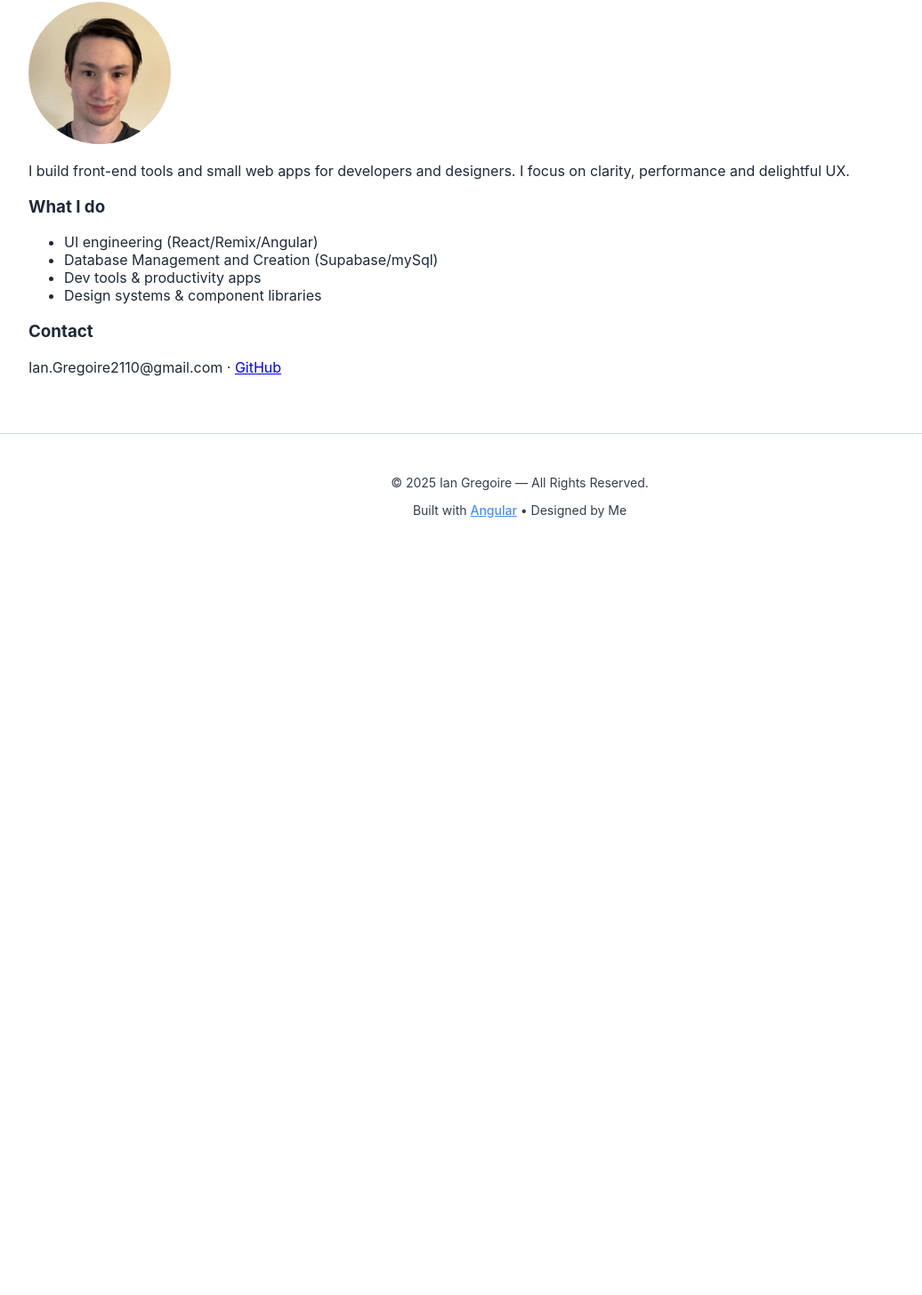
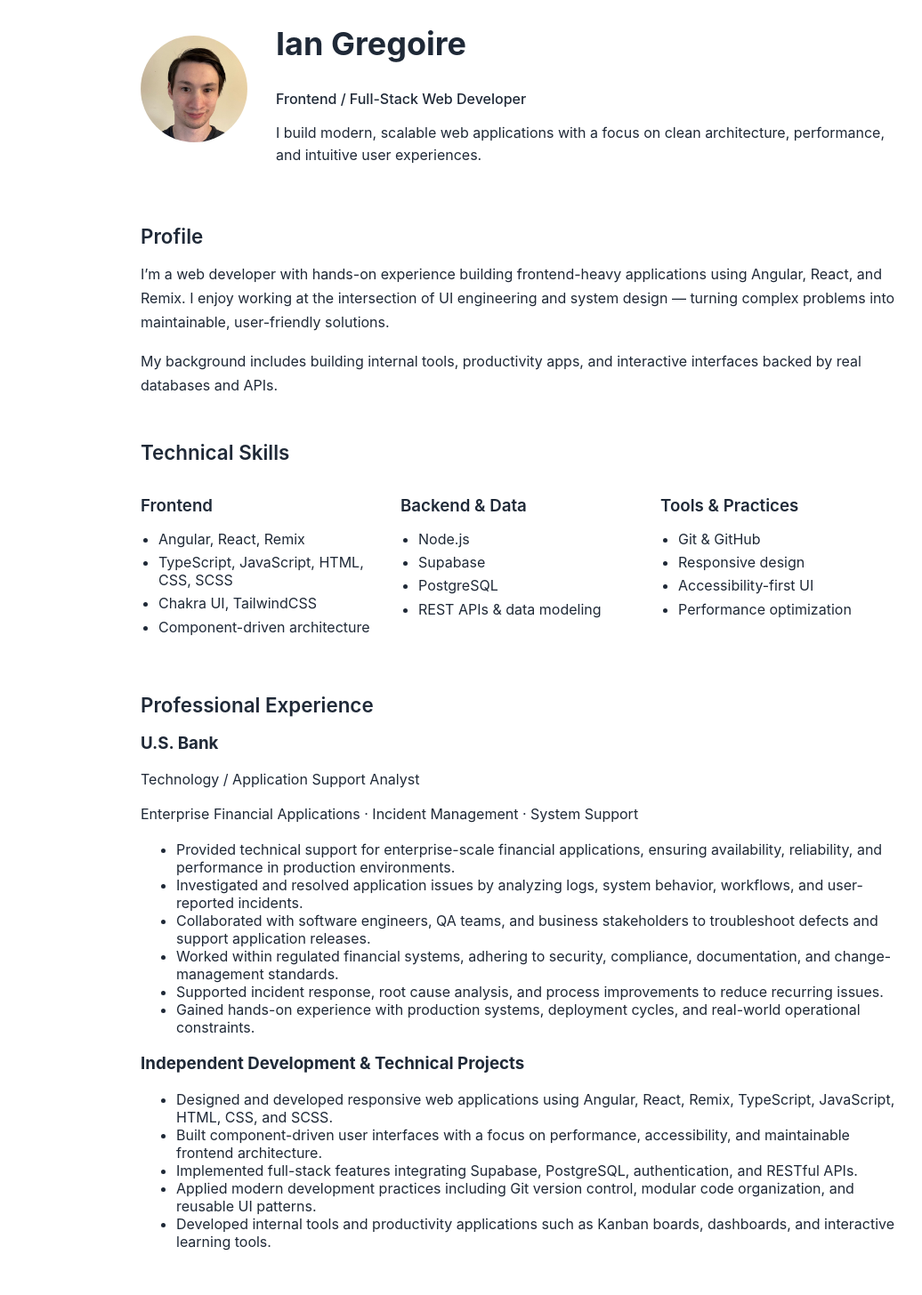
Before and after one commit to IanGregoire/Angular-Portfolio, an Angular app: page /about in a window 1280 px wide. Shown: the part 199-1655 px from the top of the page at 89% size, without its empty margins (56-1092 px from the left). Before the commit the page ends 827 px from the top, so only its background shows below. Built offline with nearby package versions, Linux system fonts and the light colour scheme.

Commit message:
Feat: Turn about me content into resume-esque style

```diff
--- a/src/app/pages/about/about.component.html
+++ b/src/app/pages/about/about.component.html
@@ -1,28 +1,172 @@
-<section class="container py-12 max-w-3xl">
-  <h2 class="text-2xl font-bold mb-4">About Me</h2>
+<section class="about-container fade-in">
+  <!-- Header -->
+  <header class="about-header">
+    <img
+      class="avatar"
+      src="./assets/avatar.jpg"
+      alt="Ian Gregoire"
+    />
 
-  <div class="grid gap-6 md:grid-cols-3">
-    <div class="md:col-span-1">
-      <img src="./assets/avatar.jpg" alt="Ian Gregoire" />
+    <div>
+      <h1>Ian Gregoire</h1>
+      <p class="role">Frontend / Full-Stack Web Developer</p>
+      <p class="summary">
+        I build modern, scalable web applications with a focus on clean
+        architecture, performance, and intuitive user experiences.
+      </p>
+    </div>
+  </header>
+
+  <!-- Profile -->
+  <section class="about-section">
+    <h2>Profile</h2>
+    <p>
+      I’m a web developer with hands-on experience building frontend-heavy
+      applications using Angular, React, and Remix. I enjoy working at the
+      intersection of UI engineering and system design — turning complex
+      problems into maintainable, user-friendly solutions.
+    </p>
+    <p>
+      My background includes building internal tools, productivity apps,
+      and interactive interfaces backed by real databases and APIs.
+    </p>
+  </section>
+
+  <!-- Skills -->
+  <section class="about-section">
+    <h2>Technical Skills</h2>
+
+    <div class="skills-grid">
+      <div>
+        <h3>Frontend</h3>
+        <ul>
+          <li>Angular, React, Remix</li>
+          <li>TypeScript, JavaScript, HTML, CSS, SCSS</li>
+          <li>Chakra UI, TailwindCSS</li>
+          <li>Component-driven architecture</li>
+        </ul>
+      </div>
+
+      <div>
+        <h3>Backend & Data</h3>
+        <ul>
+          <li>Node.js</li>
+          <li>Supabase</li>
+          <li>PostgreSQL</li>
+          <li>REST APIs & data modeling</li>
+        </ul>
+      </div>
+
+      <div>
+        <h3>Tools & Practices</h3>
+        <ul>
+          <li>Git & GitHub</li>
+          <li>Responsive design</li>
+          <li>Accessibility-first UI</li>
+          <li>Performance optimization</li>
+        </ul>
+      </div>
+    </div>
+  </section>
+
+  <!-- Experience -->
+  <section class="about-section">
+  <h2>Professional Experience</h2>
+
+  <div class="experience-item">
+    <div class="experience-header">
+      <h3>U.S. Bank</h3>
+      <span class="experience-role">
+        Technology / Application Support Analyst
+      </span>
     </div>
 
-    <div class="md:col-span-2">
-      <p class="lead mb-4">
-        I build front-end tools and small web apps for developers and designers. I focus on clarity, performance and delightful UX.
-      </p>
+    <p class="experience-meta">
+      Enterprise Financial Applications · Incident Management · System Support
+    </p>
 
-      <h3 class="font-semibold mt-4">What I do</h3>
-      <ul class="mt-2 list-disc list-inside text-muted">
-        <li>UI engineering (React/Remix/Angular)</li>
-        <li>Database Management and Creation (Supabase/mySql)</li>
-        <li>Dev tools & productivity apps</li>
-        <li>Design systems & component libraries</li>
-      </ul>
+    <ul class="experience-bullets">
+      <li>
+        Provided technical support for enterprise-scale financial applications,
+        ensuring availability, reliability, and performance in production
+        environments.
+      </li>
+      <li>
+        Investigated and resolved application issues by analyzing logs, system
+        behavior, workflows, and user-reported incidents.
+      </li>
+      <li>
+        Collaborated with software engineers, QA teams, and business stakeholders
+        to troubleshoot defects and support application releases.
+      </li>
+      <li>
+        Worked within regulated financial systems, adhering to security,
+        compliance, documentation, and change-management standards.
+      </li>
+      <li>
+        Supported incident response, root cause analysis, and process
+        improvements to reduce recurring issues.
+      </li>
+      <li>
+        Gained hands-on experience with production systems, deployment cycles,
+        and real-world operational constraints.
+      </li>
+    </ul>
+  </div>
 
-      <h3 class="font-semibold mt-4">Contact</h3>
-      <p class="text-sm text-muted">
-        <span>{{ email }}</span> · <a href="https://github.com/IanGregoire" target="_blank">GitHub</a>
-      </p>
-    </div>
+  <div class="experience-item">
+    <h3>Independent Development & Technical Projects</h3>
+
+    <ul class="experience-bullets">
+      <li>
+        Designed and developed responsive web applications using Angular,
+        React, Remix, TypeScript, JavaScript, HTML, CSS, and SCSS.
+      </li>
+      <li>
+        Built component-driven user interfaces with a focus on performance,
+        accessibility, and maintainable frontend architecture.
+      </li>
+      <li>
+        Implemented full-stack features integrating Supabase, PostgreSQL,
+        authentication, and RESTful APIs.
+      </li>
+      <li>
+        Applied modern development practices including Git version control,
+        modular code organization, and reusable UI patterns.
+      </li>
+      <li>
+        Developed internal tools and productivity applications such as Kanban
+        boards, dashboards, and interactive learning tools.
+      </li>
+    </ul>
   </div>
 </section>
+
+  <!-- Projects Philosophy -->
+  <section class="about-section">
+    <h2>What I’m Building</h2>
+    <p>
+      I focus on projects that emphasize real-world workflows — task
+      management, data visualization, interactive learning tools, and
+      systems that mirror production applications.
+    </p>
+    <p>
+      My goal is to continuously improve my engineering depth while
+      delivering polished user experiences.
+    </p>
+  </section>
+
+  <!-- Contact -->
+  <section class="about-section contact">
+    <h2>Contact</h2>
+    <p>
+      <strong>Email:</strong> {{ email }}
+    </p>
+    <p>
+      <strong>GitHub:</strong>
+      <a href="https://github.com/IanGregoire" target="_blank">
+        github.com/IanGregoire
+      </a>
+    </p>
+  </section>
+</section>
--- a/src/app/pages/about/about.component.scss
+++ b/src/app/pages/about/about.component.scss
@@ -1,6 +1,105 @@
-img {
-    height: 10rem;
-    width: 10rem;
-    border-radius: 50%;
-    margin: 0 auto;
+.about-container {
+  max-width: 900px;
+  margin: 0 auto;
+  padding: 4rem 1.5rem;
 }
+
+.about-header {
+  display: flex;
+  gap: 2rem;
+  align-items: center;
+  margin-bottom: 3rem;
+
+  h1 {
+    font-size: 2.25rem;
+    font-weight: 700;
+  }
+
+  .role {
+    font-weight: 500;
+    color: var(--muted-text);
+    margin-top: 0.25rem;
+  }
+
+  .summary {
+    margin-top: 0.75rem;
+    line-height: 1.6;
+  }
+}
+
+.avatar {
+  width: 120px;
+  height: 120px;
+  border-radius: 50%;
+  object-fit: cover;
+}
+
+.about-section {
+  margin-bottom: 3rem;
+
+  h2 {
+    font-size: 1.4rem;
+    font-weight: 600;
+    margin-bottom: 1rem;
+  }
+
+  p {
+    line-height: 1.7;
+    margin-bottom: 0.75rem;
+  }
+}
+
+.skills-grid {
+  display: grid;
+  grid-template-columns: repeat(auto-fit, minmax(220px, 1fr));
+  gap: 1.5rem;
+
+  h3 {
+    font-weight: 600;
+    margin-bottom: 0.5rem;
+  }
+
+  ul {
+    padding-left: 1.25rem;
+
+    li {
+      margin-bottom: 0.4rem;
+    }
+  }
+}
+
+.experience-list {
+  list-style: none;
+  padding: 0;
+
+  li {
+    margin-bottom: 1.25rem;
+
+    strong {
+      display: block;
+      margin-bottom: 0.25rem;
+    }
+
+    p {
+      margin: 0;
+      color: var(--muted-text);
+    }
+  }
+}
+
+.contact a {
+  color: var(--primary);
+  text-decoration: none;
+
+  &:hover {
+    text-decoration: underline;
+  }
+}
+
+/* Responsive */
+@media (max-width: 640px) {
+  .about-header {
+    flex-direction: column;
+    text-align: center;
+  }
+}
```
